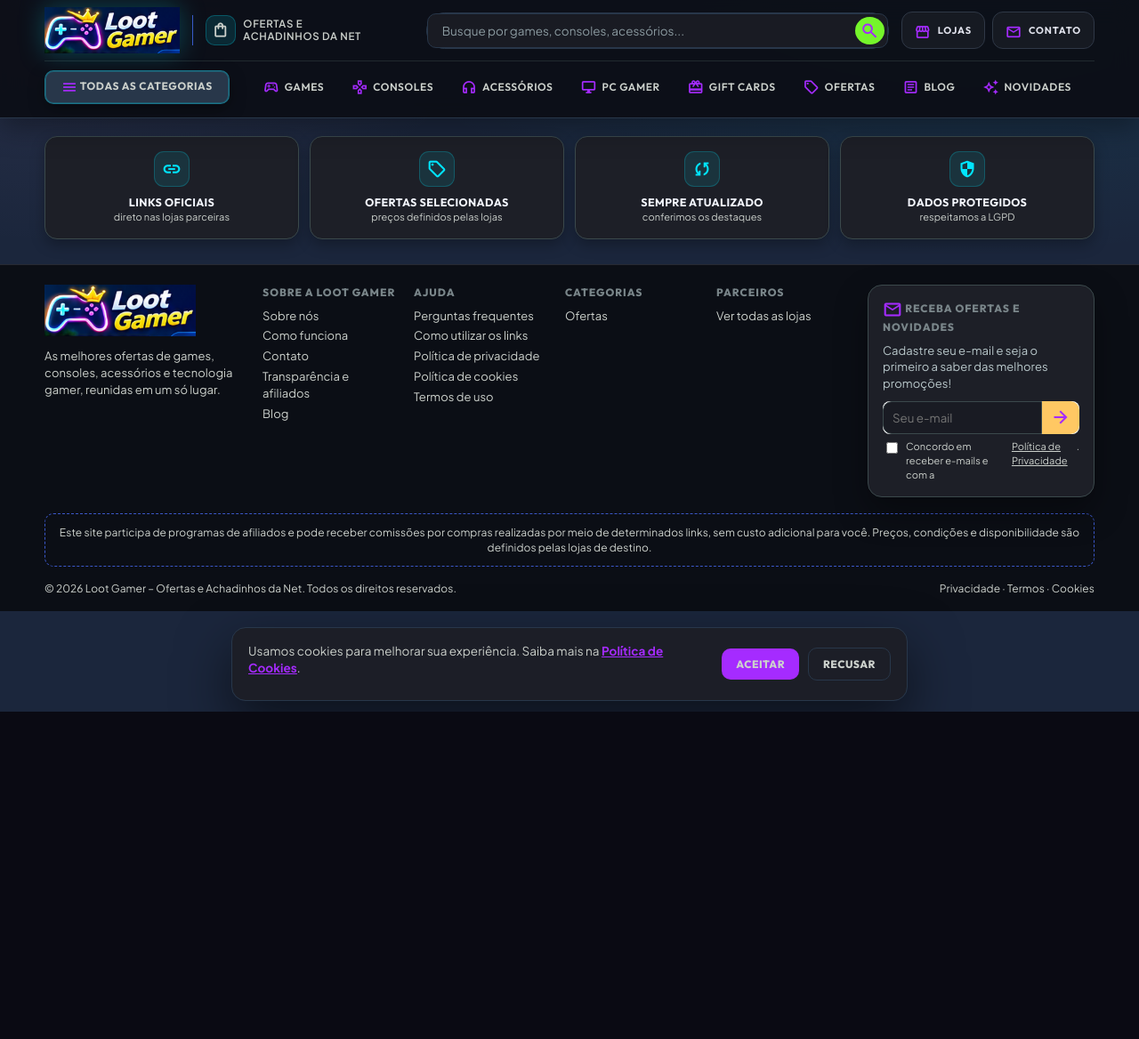
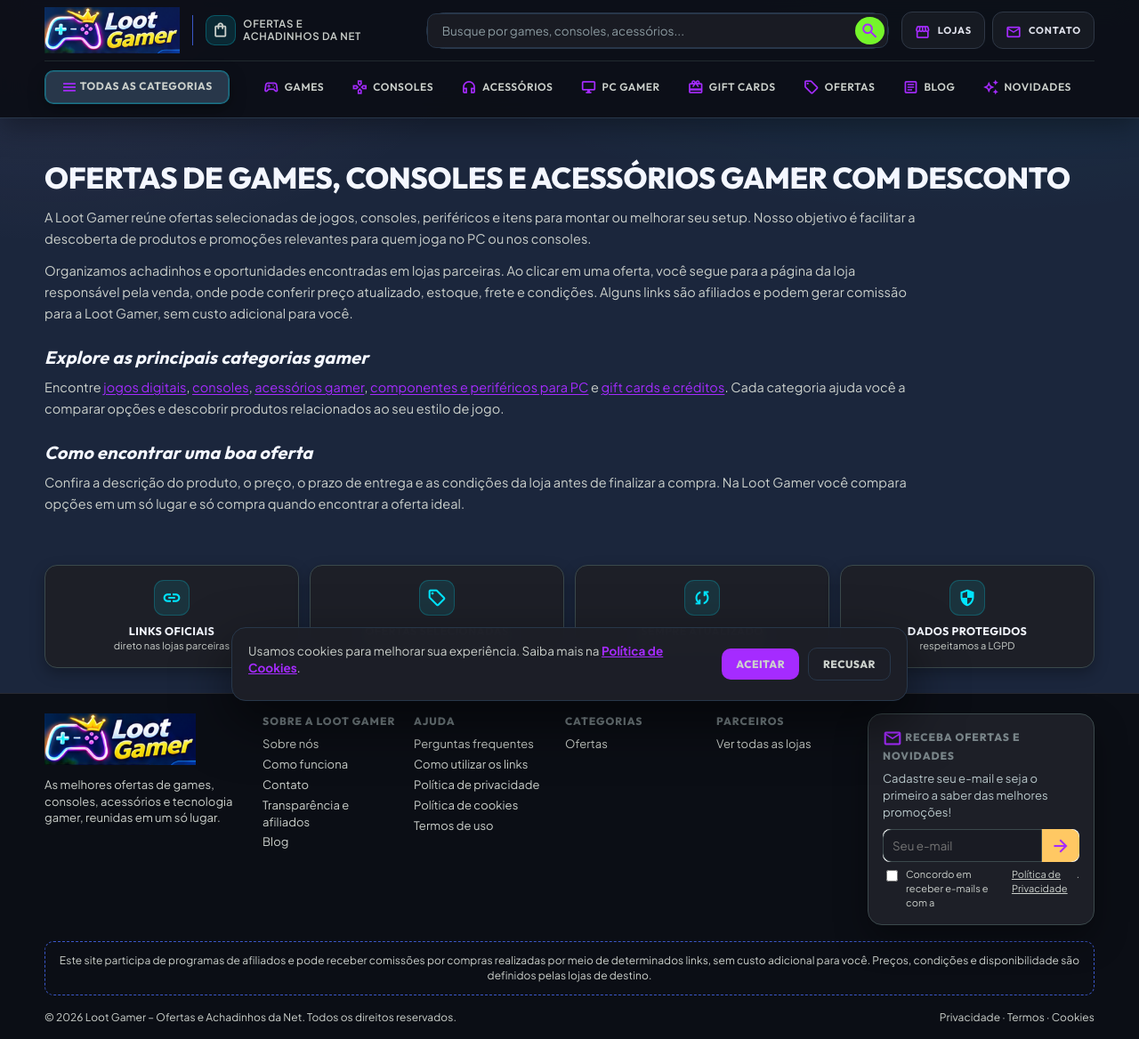
Before and after one commit to paulo707070cesar/lootgamer, a PHP site: page / in a window 1280 px wide. Shown: the whole page at 89% size. Before the commit the page ends 800 px from the top, so only its background shows below. Run offline with PHP 8.4, Linux system fonts and the light colour scheme; data that the repository does not hold is empty; some libraries are stand-ins or nearby versions.

Commit message:
fix: admin usa includes XLL, restaura texto da home, logo sem sombra e ajustes de CSS

```diff
--- a/admin/inc/layout.php
+++ b/admin/inc/layout.php
@@ -5,7 +5,7 @@
 
 declare(strict_types=1);
 
-require_once dirname(__DIR__, 2) . '/includes-site/bootstrap.php';
+require_once dirname(__DIR__, 2) . '/includes/bootstrap.php';
 xll_require_installed();
 xll_require_admin();
 
--- a/assets/css/theme-stitch.css
+++ b/assets/css/theme-stitch.css
@@ -983,3 +983,43 @@ a.btn-offer *, a.btn-offer.lg *, a.btn-banner *, .filters button * { color: inhe
   border: 0 !important;
   box-shadow: none !important;
 }
+
+
+/* ===== Logo: sem brilho/contorno; mistura com o fundo escuro ===== */
+.brand, .brand img {
+  filter: none !important;
+  box-shadow: none !important;
+  border: 0 !important;
+  outline: none !important;
+  background: transparent !important;
+}
+.brand img { mix-blend-mode: screen; border-radius: 0 !important; }
+
+/* ===== Texto de introdução da home ===== */
+.home-intro { padding-top: 26px !important; }
+.home-intro-title {
+  font-family: var(--lg-font-display, 'Outfit', sans-serif) !important;
+  font-size: clamp(22px, 2.6vw, 34px) !important;
+  font-weight: 800 !important;
+  line-height: 1.15 !important;
+  letter-spacing: -0.01em !important;
+  text-transform: uppercase !important;
+  color: #f4f7ff !important;
+  margin: 0 0 14px !important;
+}
+.home-intro p {
+  color: var(--muted, #bac9cc) !important;
+  font-size: 14.5px !important;
+  line-height: 1.65 !important;
+  max-width: 980px;
+  margin: 0 0 12px !important;
+}
+.home-intro h2 {
+  font-family: var(--lg-font-display, 'Outfit', sans-serif) !important;
+  font-size: 20px !important;
+  font-weight: 700 !important;
+  color: #f4f7ff !important;
+  margin: 22px 0 8px !important;
+}
+.home-intro a { color: var(--neon, #00e5ff) !important; text-decoration: underline; text-underline-offset: 2px; }
+.home-intro a:hover { color: #ffffff !important; }
--- a/includes-site/header.php
+++ b/includes-site/header.php
@@ -164,7 +164,7 @@ $organizationSchema = [
 
 <!-- CSS -->
 <link rel="stylesheet" href="<?= asset('css/style.css') ?>?v=7">
-<link rel="stylesheet" href="<?= asset('css/theme-stitch.css') ?>?v=18">
+<link rel="stylesheet" href="<?= asset('css/theme-stitch.css') ?>?v=19">
 <?php $__c=__DIR__.'/../assets/css/theme-admin.css'; if(is_file($__c)){echo '<style id="lg-cores-painel">'.file_get_contents($__c).'</style>';} ?>
 
 <?php
--- a/index.php
+++ b/index.php
@@ -18,6 +18,18 @@ if ($hero): ?>
 </section>
 <?php endif;
 
+ ?>
+<section class="wrap sec home-intro">
+  <h1 class="home-intro-title">Ofertas de games, consoles e acessórios gamer com desconto</h1>
+  <p>A Loot Gamer reúne ofertas selecionadas de jogos, consoles, periféricos e itens para montar ou melhorar seu setup. Nosso objetivo é facilitar a descoberta de produtos e promoções relevantes para quem joga no PC ou nos consoles.</p>
+  <p>Organizamos achadinhos e oportunidades encontradas em lojas parceiras. Ao clicar em uma oferta, você segue para a página da loja responsável pela venda, onde pode conferir preço atualizado, estoque, frete e condições. Alguns links são afiliados e podem gerar comissão para a Loot Gamer, sem custo adicional para você.</p>
+  <h2>Explore as principais categorias gamer</h2>
+  <p>Encontre <a href="/categoria/jogos-digitais">jogos digitais</a>, <a href="/categoria/consoles">consoles</a>, <a href="/categoria/acessorios-gamer">acessórios gamer</a>, <a href="/categoria/pc-gamer">componentes e periféricos para PC</a> e <a href="/categoria/gift-cards">gift cards e créditos</a>. Cada categoria ajuda você a comparar opções e descobrir produtos relacionados ao seu estilo de jogo.</p>
+  <h2>Como encontrar uma boa oferta</h2>
+  <p>Confira a descrição do produto, o preço, o prazo de entrega e as condições da loja antes de finalizar a compra. Na Loot Gamer você compara opções em um só lugar e só compra quando encontrar a oferta ideal.</p>
+</section>
+
+<?php
 /* 3. Categorias */
 if (section_on('categorias')):
 $cats = q('SELECT * FROM categories WHERE is_active = 1 AND is_main = 1 ORDER BY sort_order, name LIMIT 12')->fetchAll();
--- a/install.php
+++ b/install.php
@@ -3,7 +3,7 @@
  * Instalador do Loot Gamer. Após instalar, o acesso é bloqueado automaticamente.
  * Depois de concluir, APAGUE este arquivo do servidor.
  */
-require_once __DIR__ . '/includes-site/bootstrap.php';
+require_once __DIR__ . '/includes/bootstrap.php';
 
 function run_schema(PDO $pdo): void {
     $sql = file_get_contents(ROOT . '/database.sql');
```
